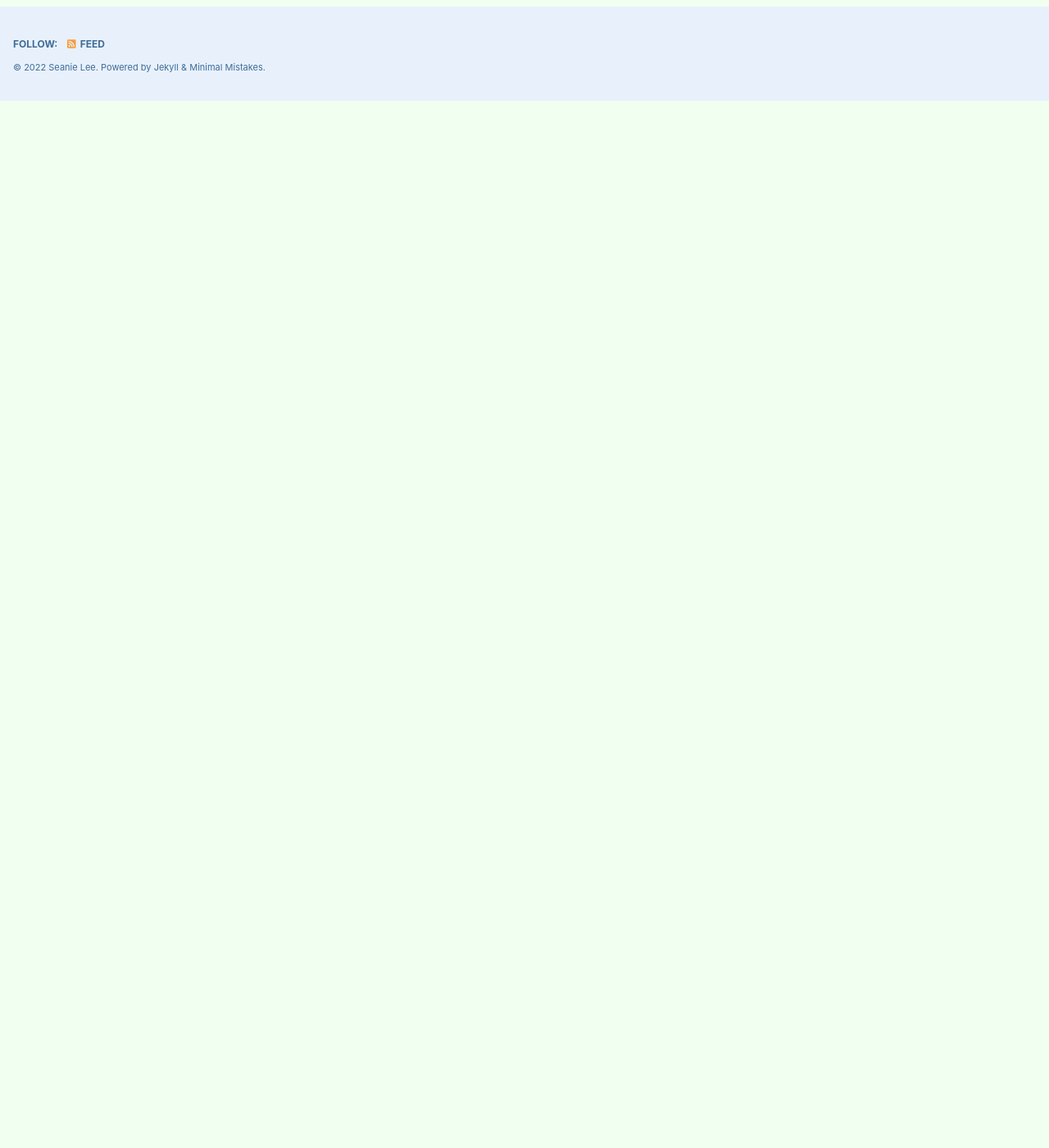
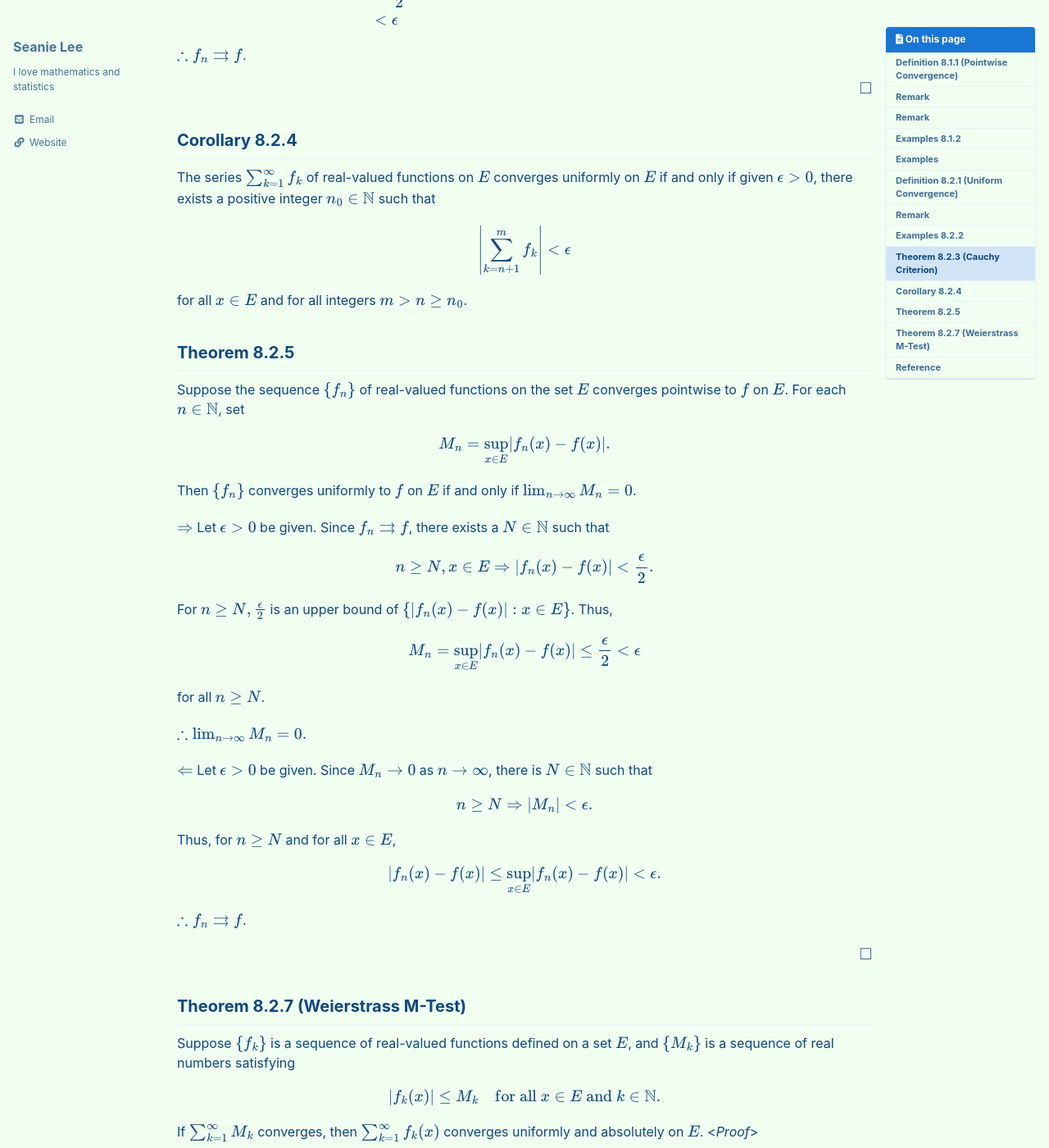
Before and after one commit to seanie12/blog, a Jekyll site: the page built from _posts/2021-08-28-pointwise-uniform-convergence.md, in a window 1280 px wide and 1400 px high, scrolled down 4740 px. Shown: the whole window at 82% size. Built offline with Jekyll 4.4.1, drawn with Linux system fonts in a browser that asks for light colours; cached includes are drawn as plain includes; formulas are drawn with MathJax 3; before the commit the page ends 4863 px from its top, so only the background shows below that; some of the changed text lies outside the part shown.

Commit message:
Update 2021-08-28-pointwise-uniform-convergence.md

```diff
--- a/_posts/2021-08-28-pointwise-uniform-convergence.md
+++ b/_posts/2021-08-28-pointwise-uniform-convergence.md
@@ -9,7 +9,8 @@ tags:
   - Series of functions
   - Pointwise convergence
   - Uniform convergence
-
+  - Cauchy criterion
+  - Weierstrass M-Test
 
 toc: true
 toc_sticky: true
@@ -260,6 +261,157 @@ $\therefore f_n \rightrightarrows f$ on $[0,a)$.
 
 $$\tag*{$\square$}$$
 
+## Theorem 8.2.3 (Cauchy Criterion)
+A sequence $\\{f_n\\}$ of real-valued functions defined on a set $E$ converges uniformly on $E$ if and only if for every $\epsilon>0$, there exists $n_0\in\mathbb{N}$ such that
 
+$$
+\begin{align*}
+\lvert f_n(x) - f_m(x) \rvert <\epsilon
+\end{align*}
+$$
+for all $x\in E$ and all $n,m \geq n_0$.
+
+<*Proof*>
+
+$\Rightarrow$ Let $\epsilon >0$ be given. There is $N\in\mathbb{N}$ such that
+
+$$
+\begin{align*}
+m,n\geq N, x\in E \Rightarrow \lvert f_n(x) - f_m(x) \rvert <\frac{\epsilon}{2}.
+\end{align*}
+$$
+
+For $n,m\in\mathbb{N}$ with $m,n \geq N$,
+
+$$
+\begin{align*}
+\lvert f_m(x) - f_n(x) \rvert &= \lvert f_m(x) - f(x) + f(x) - f_n(x) \rvert \\
+&\leq \lvert f_m(x) - f(x) \rvert + \lvert f(x) - f_n(x)\rvert \\
+&\leq \frac{\epsilon}{2} + \frac{\epsilon}{2} \\
+&=\epsilon.
+\end{align*}
+$$
+
+$\Leftarrow$ Let $\epsilon >0$ be given. By the given hypothesis, there is $N\in\mathbb{N}$ such that
+
+$$
+\begin{align*}
+m,n \geq N, x\in E \Rightarrow \lvert f_m(x) - f_n(x)\rvert  <\frac{\epsilon}{2}.
+\end{align*}
+$$
+
+For each $x\in E, \\{f_n(x)\\}_{n=1}^\infty$ is Cauchy sequence and hence it converges. Let $f(x) = \lim_{n\to\infty}f_n(x)$ for every $x\in E$.
+
+Fix $m\geq N$ and $x\in E$. Then,
+
+$$
+\begin{align*}
+\lvert f(x) - f_m (x)\rvert &=\lvert \lim_{n\to\infty}f_n(x)-f_m(x)\rvert \\
+ &= \lim_{n\to\infty}\lvert f_n(x) - f_m(x) \rvert \quad (\because y\mapsto \lvert y-f_m(x)\rvert \text{ is continuous})\\
+&\leq \frac{\epsilon}{2}  \\
+&< \epsilon
+\end{align*}
+$$
+
+$\therefore f_n\rightrightarrows f$.
+
+$$\tag*{$\square$}$$
+
+## Corollary 8.2.4
+The series $\sum_{k=1}^\infty f_k$ of real-valued functions on $E$ converges uniformly on $E$ if and only if given $\epsilon >0$, there exists a positive integer $n_0\in\mathbb{N}$ such that
+
+$$
+\begin{align*}
+\left\lvert \sum_{k=n+1}^m f_k \right\rvert  < \epsilon
+\end{align*}
+$$
+
+for all $x\in E$ and for all integers $m>n\geq n_0$.
+
+## Theorem 8.2.5
+Suppose the sequence $\\{f_n\\}$ of real-valued functions on the set $E$ converges pointwise to $f$ on $E$. For each $n\in\mathbb{N}$, set
+
+$$
+\begin{align*}
+M_n = \sup_{x\in E}\lvert f_n(x) - f(x)\rvert.
+\end{align*}
+$$
+
+Then $\\{f_n\\}$ converges uniformly to $f$ on $E$ if and only if $\lim_{n\to\infty} M_n =0$.
+
+$\Rightarrow$ Let $\epsilon >0$ be given. Since $f_n \rightrightarrows f$, there exists a $N\in\mathbb{N}$ such that
+
+$$
+\begin{align*}
+n\geq N, x\in E \Rightarrow \lvert f_n(x) - f(x) \rvert < \frac{\epsilon}{2}.
+\end{align*}
+$$
+
+For $n\geq N, \frac{\epsilon}{2}$ is an upper bound of $\\{\lvert f_n (x) -f(x) \rvert : x\in E\\}$. Thus,
+
+$$
+\begin{align*}
+M_n=\sup_{x\in E} \lvert f_n(x) - f(x) \rvert \leq \frac{\epsilon}{2} < \epsilon
+\end{align*}
+$$
+
+for all $n\geq N$.
+
+$\therefore \lim_{n\to\infty}M_n = 0.$
+
+$\Leftarrow$ Let $\epsilon >0$ be given. Since $M_n\to 0$ as $n\to\infty$, there is $N\in\mathbb{N}$ such that
+
+$$
+\begin{align*}
+n\geq N\Rightarrow \lvert M_n \rvert <\epsilon.
+\end{align*}
+$$
+
+Thus, for $n\geq N$ and for all $x\in E$,
+
+$$
+\begin{align*}
+\lvert f_n(x) -f(x) \rvert \leq \sup_{x\in E} \lvert f_n(x) -f(x)\rvert <\epsilon.
+\end{align*}
+$$
+
+$\therefore f_n \rightrightarrows f$.
+
+$$\tag*{$\square$}$$
+
+## Theorem 8.2.7 (Weierstrass M-Test)
+Suppose $\\{f_k\\}$ is a sequence of real-valued functions defined on a set $E$, and $\\{M_k\\}$ is a sequence of real numbers satisfying
+
+$$
+\begin{align*}
+\lvert f_k(x) \rvert \leq M_k \quad \text{for all } x\in E \text{ and } k\in\mathbb{N}.
+\end{align*}
+$$
+
+If $\sum_{k=1}^\infty M_k$ converges, then $\sum_{k=1}^\infty f_k(x)$ converges uniformly and absolutely on $E$.
+<*Proof*>
+
+Let $\epsilon >0$ be given and let $T_n = \sum_{k=1}^n M_k$. Since $T_n$ converges, $T_n$ is Cauchy sequence. Thus, for given $\epsilon >0$, there is $N\in\mathbb{N}$ such that
+
+$$
+\begin{align*}
+n>m\geq N \Rightarrow \lvert T_n - T_m \rvert = \left\lvert \sum_{k=m+1}^n M_k \right\rvert < \epsilon.
+\end{align*}
+$$
+
+Define $S_n(x) = \sum_{k=1}^n f_k(x)$. If $n>m\geq N$,
+
+$$
+\begin{align*}
+\left \lvert S_n (x) - S_m(x)\right \rvert &= \left\lvert \sum_{k=m+1}^n f_k(x) \right\rvert \\
+&\leq \sum_{k=m+1}^n\lvert f_k(x) \rvert \\
+&\leq \sum_{k=m+1}^n M_k \\
+&<\epsilon.
+\end{align*}
+$$
+
+By Cauchy criterion, $\sum_{k=1}^\infty f_k$ converges uniformly on $E$.
+
+$$\tag*{$\square$}$$
 ## Reference
 - Manfred Stoll, **『**Introduction to Real Analysis**』**
```
